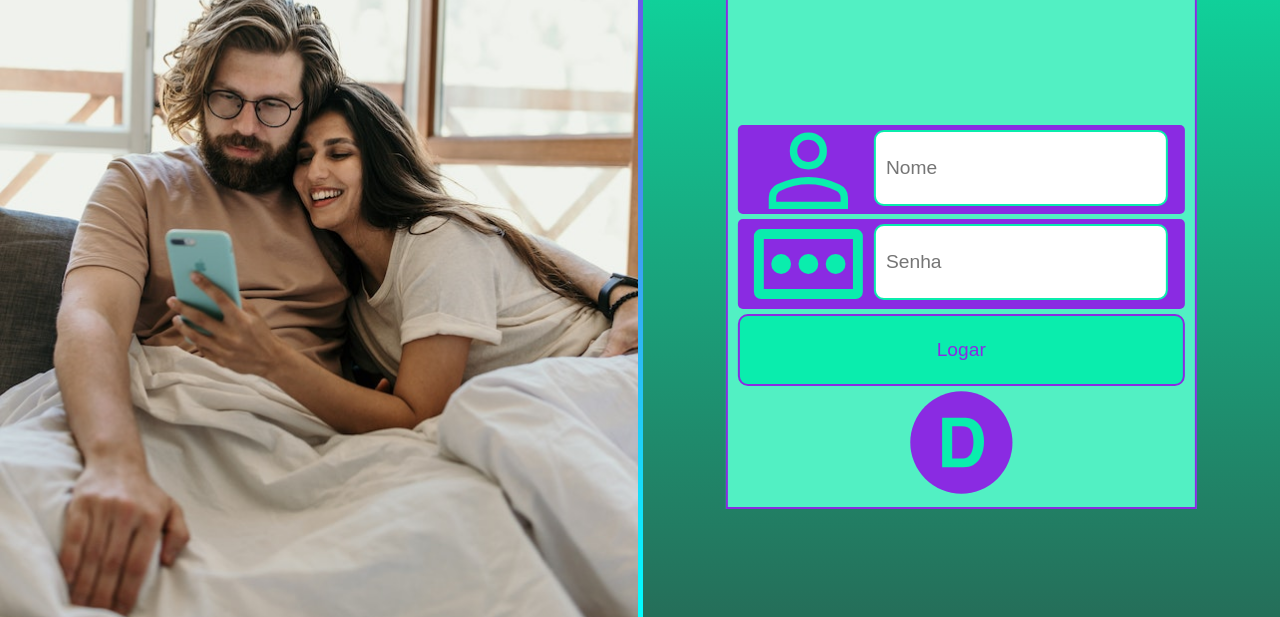
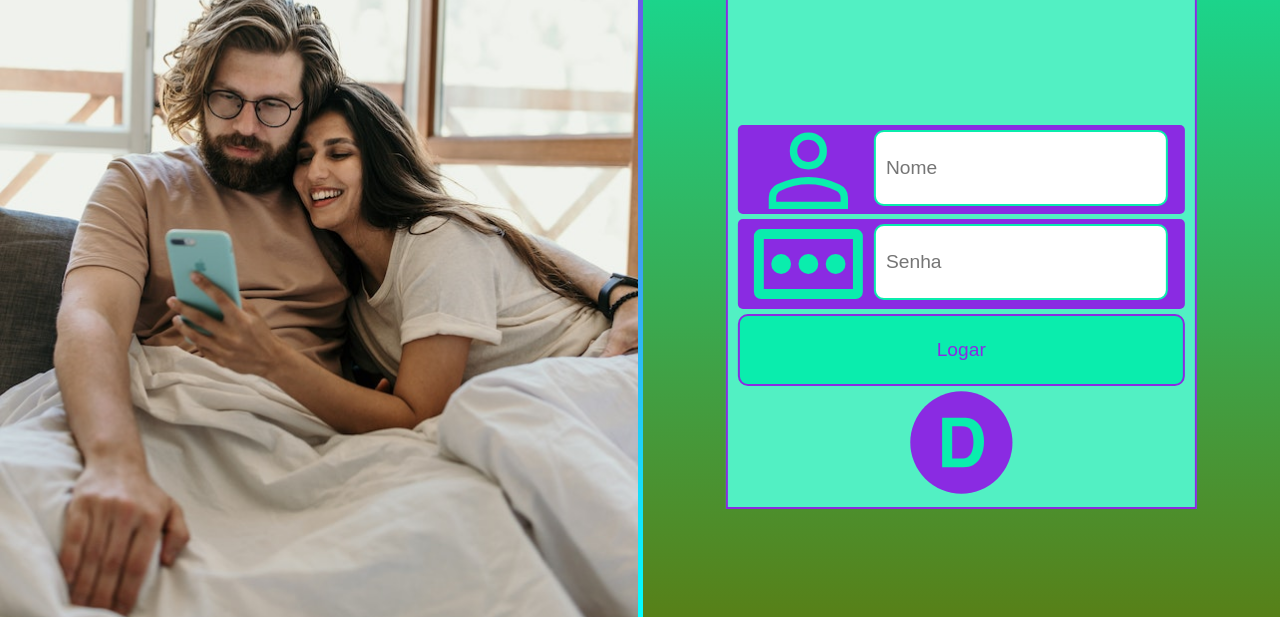
Before and after one commit to Davidpimenta/Rede-social, a plain HTML site: page index.html in a window 1280 px wide. Shown: the part 183-800 px from the top of the page. Drawn offline with Linux system fonts and the light colour scheme.

Commit message:
Teste degrade

```diff
--- a/tela-login.css
+++ b/tela-login.css
@@ -33,7 +33,7 @@ main{
 
 #conteiner-login-div{
     position: relative;
-    background-image: linear-gradient(to bottom, var(--cor0PR), var(--cor3));
+    background-image: linear-gradient(to bottom, var(--cor0PR), #578018);
 }
 
 #login-div{
```
